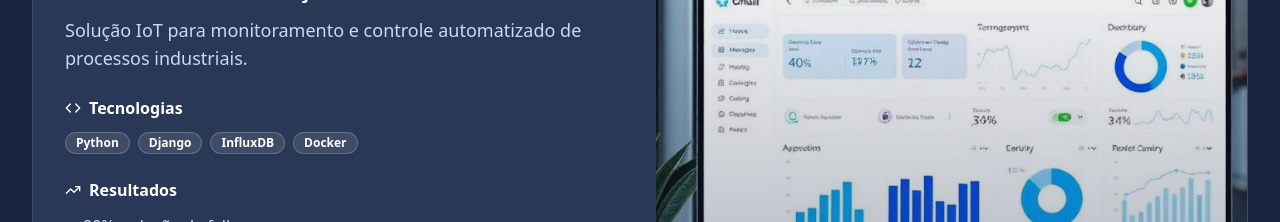
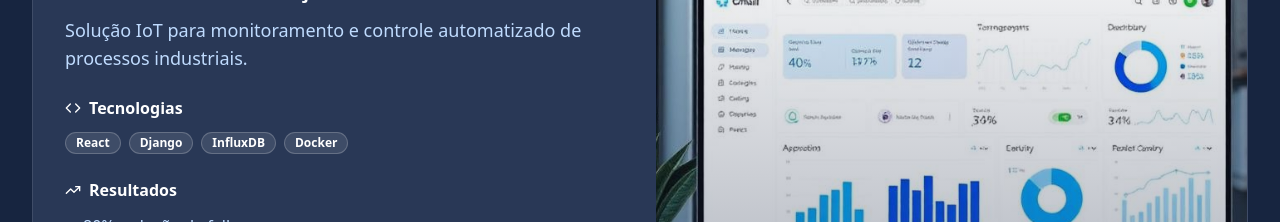
Before and after one commit to MVTech-Solutions/consonant-vision-launch, a React (Vite) app: page / in a window 1280 px wide. Shown: the part 4180-4402 px from the top of the page. Built offline with nearby package versions, Linux system fonts and the light colour scheme; the HTML template or start-up script is replaced by a standard one.

Commit message:
Update portfolio technologies

```diff
--- a/src/components/Portfolio.tsx
+++ b/src/components/Portfolio.tsx
@@ -22,7 +22,7 @@ const Portfolio = () => {
       title: "Sistema de Automação Industrial",
       description: "Solução IoT para monitoramento e controle automatizado de processos industriais.",
       image: portfolioImage,
-      technologies: ["Python", "Django", "InfluxDB", "Docker"],
+      technologies: ["React", "Django", "InfluxDB", "Docker"],
       results: [
         "80% redução de falhas",
         "25% economia de energia",
```
